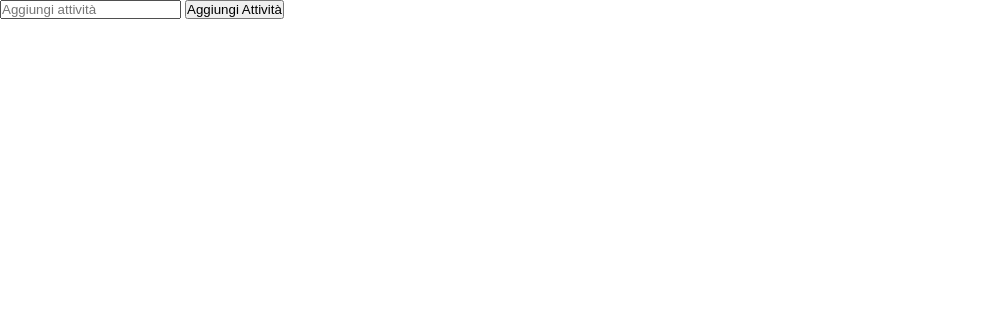
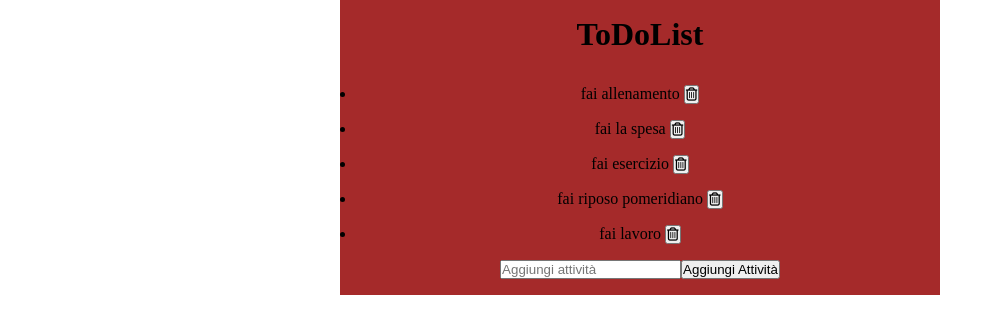
Before and after one commit to Samuele-Chioda/vue-todolist, a plain HTML site: page index.html in a window 1280 px wide. Shown: the whole page, without its empty margins (0-1003 px from the left). Drawn offline with nearby package versions, Linux system fonts and the light colour scheme.

Commit message:
aggiunta tasto rimozione attività

```diff
--- a/css/style.css
+++ b/css/style.css
@@ -3,3 +3,30 @@
     margin:0;
     box-sizing:border-box;
 }
+
+.done{
+    text-decoration: line-through;
+}
+
+div#app{
+    max-width: 600px;
+    margin:0 auto;
+    background-color: brown;
+    text-align: center;
+    padding:1rem;
+}
+
+ul{
+    text-decoration: none;
+}
+
+li{
+    margin-bottom: 1rem;
+    text-decoration: none;
+
+}
+
+h1{
+    text-align: center;
+    margin-bottom: 2rem;
+}
--- a/index.html
+++ b/index.html
@@ -3,6 +3,7 @@
 <head>
     <meta charset="UTF-8">
     <meta name="viewport" content="width=device-width, initial-scale=1.0">
+    <link rel="stylesheet" href="https://cdnjs.cloudflare.com/ajax/libs/font-awesome/6.5.2/css/all.min.css" integrity="sha512-SnH5WK+bZxgPHs44uWIX+LLJAJ9/2PkPKZ5QiAj6Ta86w+fsb2TkcmfRyVX3pBnMFcV7oQPJkl9QevSCWr3W6A==" crossorigin="anonymous" referrerpolicy="no-referrer" />
     <link rel="stylesheet" href="./css/style.css">
     <!-- collegamento di vue -->
     <script src="https://unpkg.com/vue@3/dist/vue.global.js"></script>
@@ -15,8 +16,12 @@
 
     <main>
         <div id="app">
+            <h1>ToDoList</h1>
             <ul>
-
+                <li v-for="(todo, index) in todos" :key="todo.text" :class="{ done: todo.done }" >
+                    {{todo.text}}
+                    <button @click="removeTodo(index)"><i class="fa-regular fa-trash-can"></i></button>
+                </li>
             </ul>
             <input type="text" v-model="newTodoText" placeholder="Aggiungi attività">
             <button @click="AddActivities">Aggiungi Attività</button>
--- a/js/script.js
+++ b/js/script.js
@@ -2,7 +2,7 @@ const {createApp} = Vue;
 createApp({
     data() {
         return {
-            todolist; [
+            todos: [
                 { text: 'fai allenamento', done: false },
                 { text: 'fai la spesa', done: false },
                 { text: 'fai esercizio', done: false },
@@ -10,5 +10,10 @@ createApp({
                 { text: 'fai lavoro', done: false }
             ]
         }
+    },
+    methods: {
+        removeTodo(index) {
+            this.todos.splice(index, 1);
+        }
     }
-}).mount('#app')
+}).mount('#app');
```
